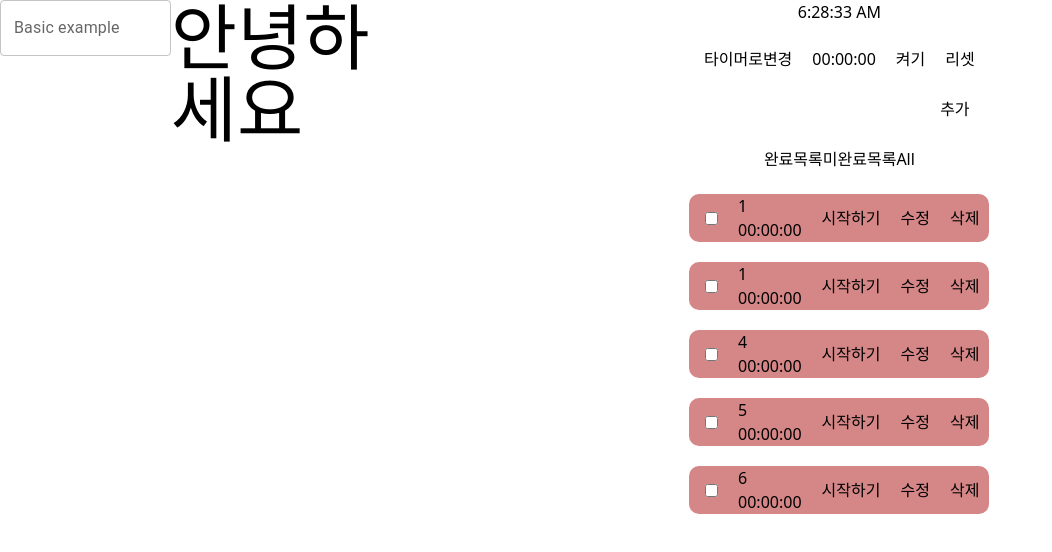
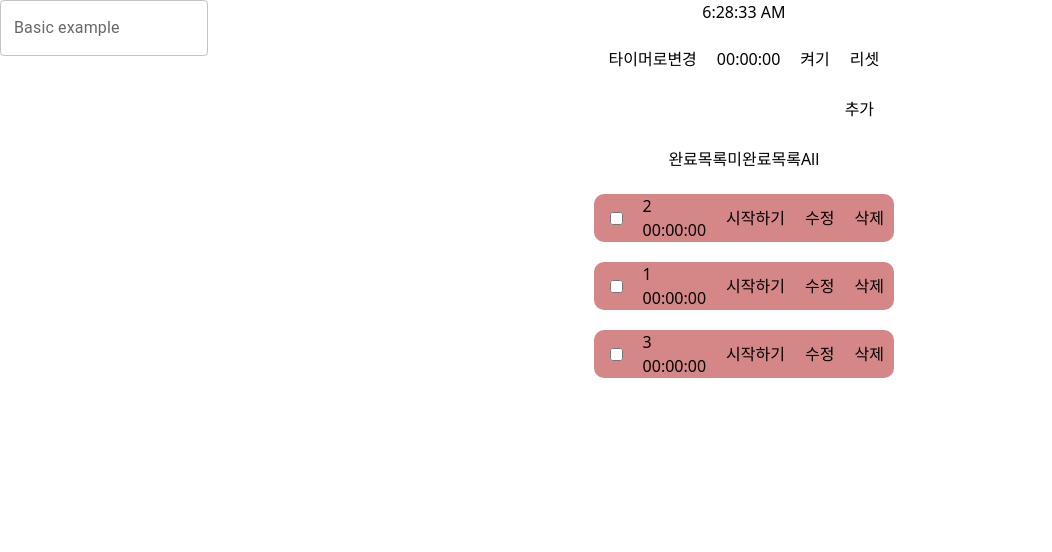
Before and after one commit to yongarframe/miniPJT-memo-Challenge, a React (Vite) app: page / in a window 1280 px wide. Shown: the top 552 px of the page, without its empty margins (0-1052 px from the left). Built offline with nearby package versions, Linux system fonts and the light colour scheme; no server answers; data requests are answered from the project's data file.

Commit message:
🐛 "테일윈드 json서버버튼클릭 새로고침  충돌문제해결"
vite.config.js 파일의 ignore 에 db.json 파일 추가

```diff
--- a/db.json
+++ b/db.json
@@ -1,36 +1,20 @@
 {
   "todo": [
     {
-      "id": "6045",
-      "content": "4",
+      "id": "fd56",
+      "content": "2",
       "time": 0,
-      "completed": false,
-      "order": 2
+      "completed": false
     },
     {
-      "id": "082c",
-      "content": "5",
+      "id": "c5ad",
+      "content": "1",
       "time": 0,
-      "completed": false,
-      "order": 3
+      "completed": false
     },
     {
-      "id": "e282",
-      "content": "1",
-      "time": 0,
-      "completed": false,
-      "order": 1
-    },
-    {
-      "id": "9513",
-      "content": "6",
-      "time": 0,
-      "completed": false,
-      "order": 4
-    },
-    {
-      "id": "278c",
-      "content": "1",
+      "id": "0502",
+      "content": "3",
       "time": 0,
       "completed": false
     }
--- a/src/App.jsx
+++ b/src/App.jsx
@@ -85,7 +85,6 @@ function App() {
   return (
     <>
       <BasicDatePicker />
-      <div className="text-7xl">안녕하세요</div>
       <div className="container flex">
         <Clock />
         <div className="timer flex">
--- a/vite.config.js
+++ b/vite.config.js
@@ -5,4 +5,10 @@ import tailwindcss from "@tailwindcss/vite";
 // https://vite.dev/config/
 export default defineConfig({
   plugins: [react(), tailwindcss()],
+  server: {
+    watch: {
+      // 설정 파일 변경 시 전체 리로드 방지
+      ignored: ["**/db.json"], // json-server의 db 파일 무시
+    },
+  },
 });
```
